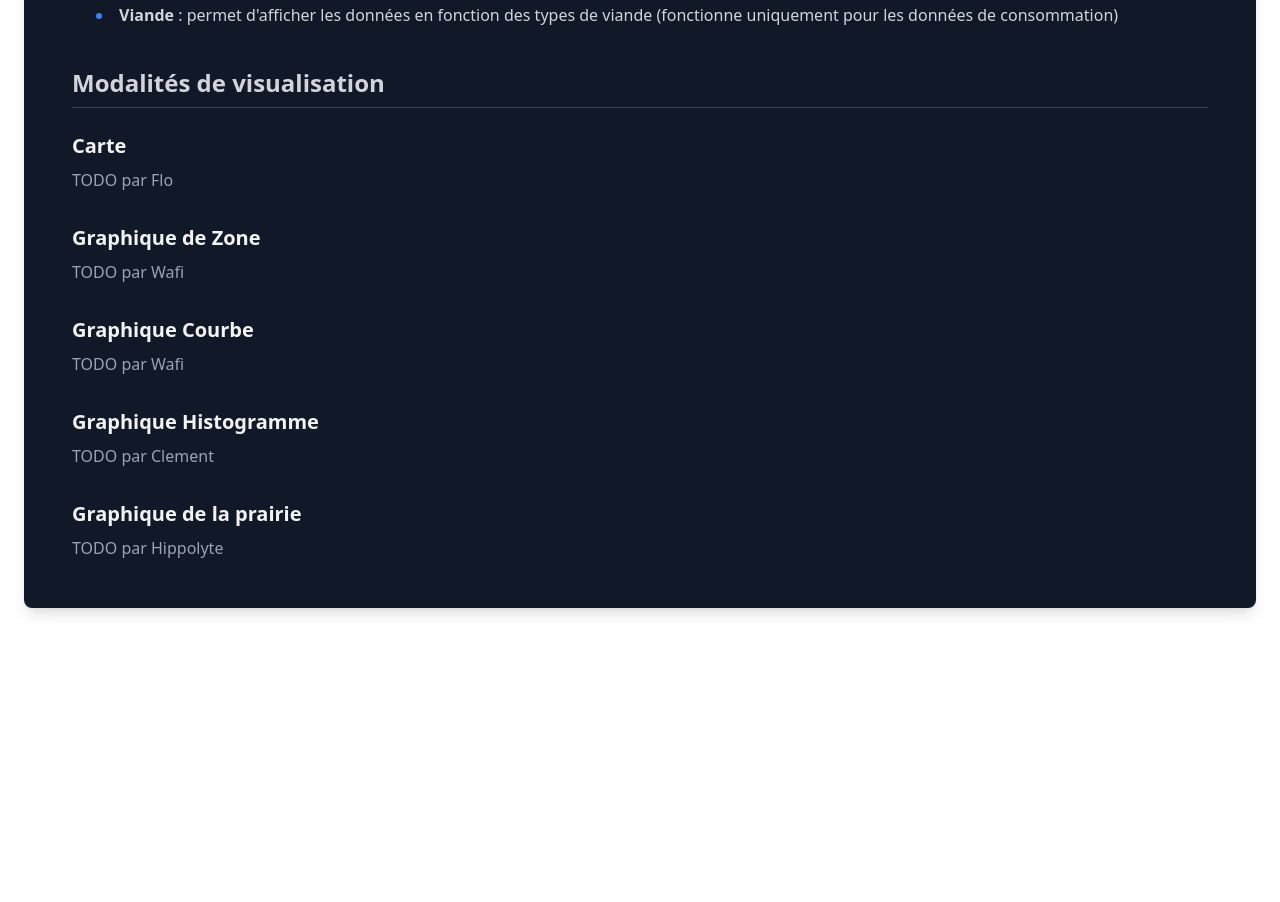
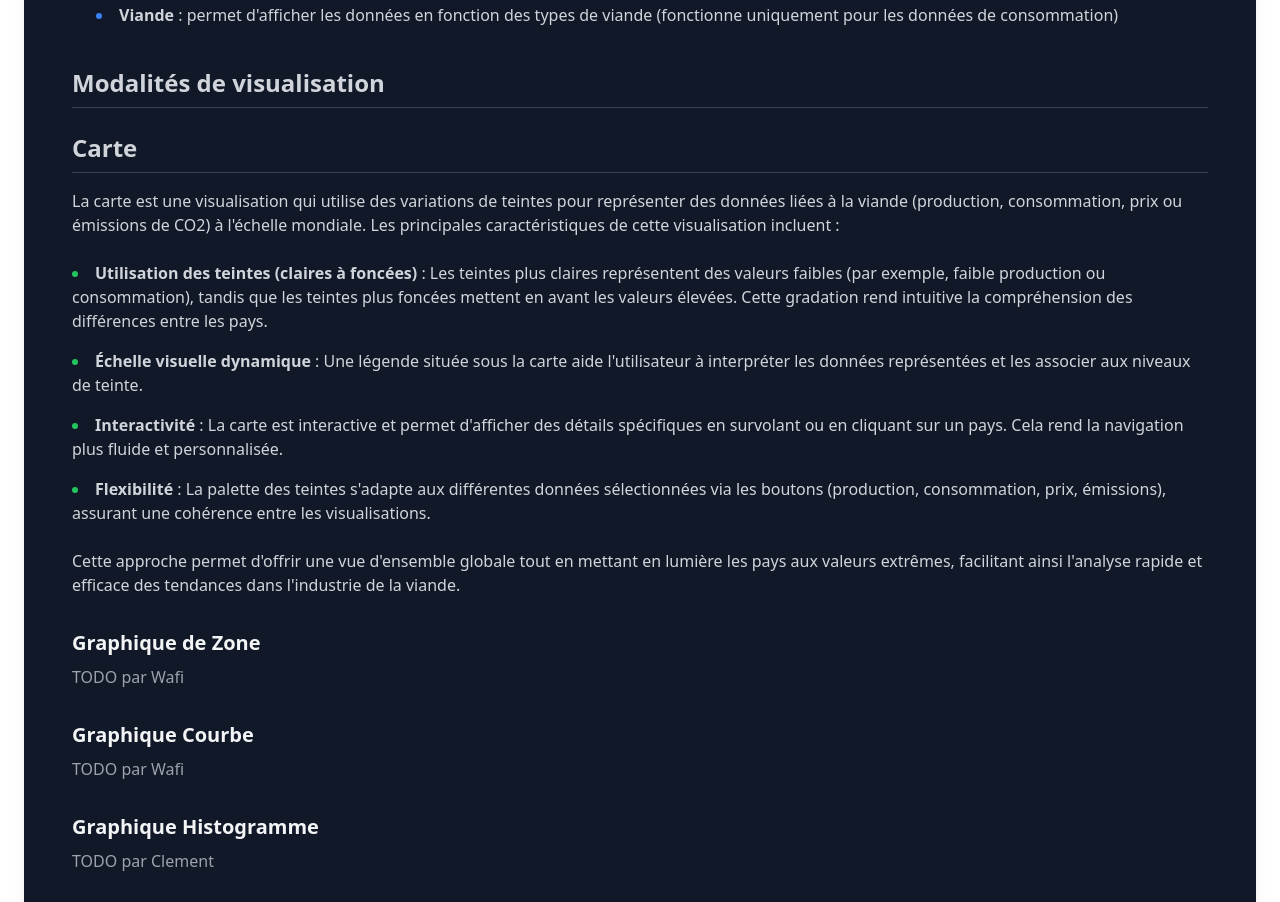
Before and after one commit to jojo-jrd/ensimag-challenge-open-data, a plain HTML site: page html/report.html in a window 1280 px wide. Shown: the part 1778-2680 px from the top of the page. Before the commit the page ends 2450 px from the top, so only its background shows below. Drawn offline with Linux system fonts and the light colour scheme.

Commit message:
rapport partie flo

```diff
--- a/html/report.html
+++ b/html/report.html
@@ -180,12 +180,40 @@
                     <div class="space-y-8">
                         <!-- Section Carte -->
                         <div>
-                            <h3 class="text-xl font-bold text-gray-100">Carte</h3>
-                            <p class="text-gray-400 mt-2">
-                                TODO par Flo
+                            <h2 class="text-2xl font-semibold border-b border-gray-700 pb-2 mb-4">Carte</h2>
+                            <p class="mb-6">
+                                La carte est une visualisation qui utilise des variations de teintes pour représenter des données liées à la viande
+                                (production, consommation, prix ou émissions de CO2) à l'échelle mondiale. Les principales caractéristiques
+                                de cette visualisation incluent :
+                            </p>
+                            <ul class="space-y-4 list-disc list-inside mb-6">
+                                <li class="marker:text-green-500">
+                                    <span class="font-bold">Utilisation des teintes (claires à foncées)</span> :
+                                    Les teintes plus claires représentent des valeurs faibles (par exemple, faible production ou consommation),
+                                    tandis que les teintes plus foncées mettent en avant les valeurs élevées. Cette gradation rend intuitive
+                                    la compréhension des différences entre les pays.
+                                </li>
+                                <li class="marker:text-green-500">
+                                    <span class="font-bold">Échelle visuelle dynamique</span> :
+                                    Une légende située sous la carte aide l'utilisateur à interpréter les données représentées
+                                    et les associer aux niveaux de teinte.
+                                </li>
+                                <li class="marker:text-green-500">
+                                    <span class="font-bold">Interactivité</span> :
+                                    La carte est interactive et permet d'afficher des détails spécifiques en survolant ou en cliquant
+                                    sur un pays. Cela rend la navigation plus fluide et personnalisée.
+                                </li>
+                                <li class="marker:text-green-500">
+                                    <span class="font-bold">Flexibilité</span> :
+                                    La palette des teintes s'adapte aux différentes données sélectionnées via les boutons (production, consommation,
+                                    prix, émissions), assurant une cohérence entre les visualisations.
+                                </li>
+                            </ul>
+                            <p class="mb-6">
+                                Cette approche permet d'offrir une vue d'ensemble globale tout en mettant en lumière les pays aux valeurs
+                                extrêmes, facilitant ainsi l'analyse rapide et efficace des tendances dans l'industrie de la viande.
                             </p>
                         </div>
-
                         <!-- Section Graphique de Zone -->
                         <div>
                             <h3 class="text-xl font-bold text-gray-100">Graphique de Zone</h3>
```
